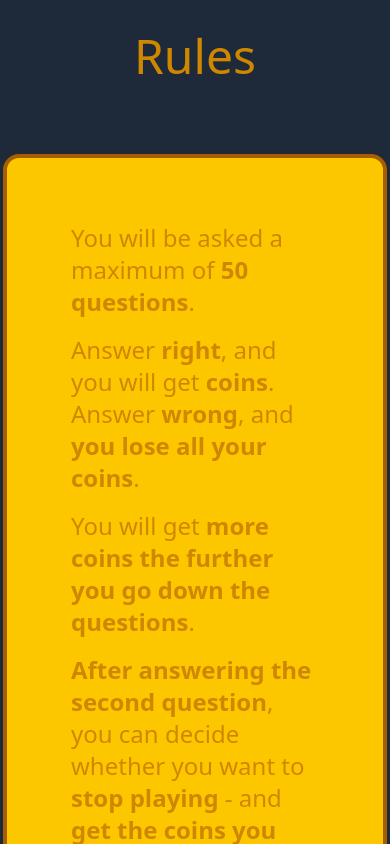
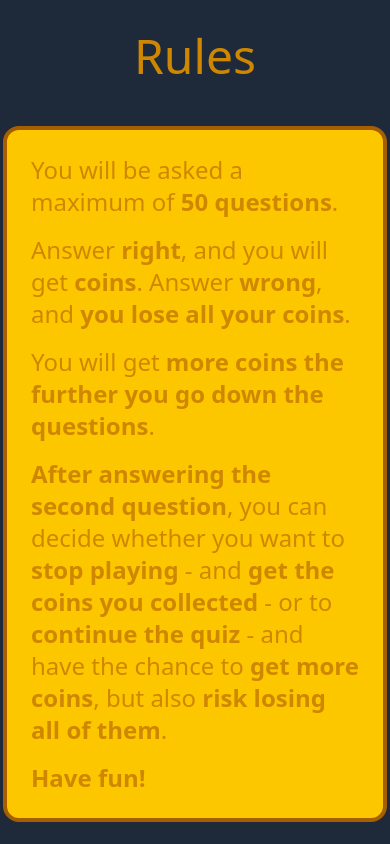
Before and after one commit to geri-szabo/react-quiz-game, a React (Vite) app: page /rules in a window 390 px wide. Shown: the top 844 px of the page. Built offline with nearby package versions, Linux system fonts and the light colour scheme.

Commit message:
Improved responsive layout for mobile on the Answer Screen and on the Rules screen.

```diff
--- a/src/components/AnswerScreen.jsx
+++ b/src/components/AnswerScreen.jsx
@@ -4,7 +4,7 @@ const AnswerScreen = ({ onNext, onStop, coins, answerCount }) => {
     return (
         <div className='bg-gray-800 h-screen w-screen select-none'>
             <div className={`border-green-500 border-4 bg-gray-600 p-4
-            rounded-4xl absolute top-1/2 left-1/2 -translate-x-1/2 -translate-y-1/2 h-1/2 w-1/2 grid ${answerCount > 1 ? "grid-rows-4" : "grid-rows-3"} text-2xl
+            rounded-4xl absolute top-1/2 left-1/2 -translate-x-1/2 -translate-y-1/2 h-1/2 w-3/4 grid ${answerCount > 1 ? "grid-rows-4" : "grid-rows-3"} text-2xl
             text-gray-200 font-medium text-center gap-2 animate-fade-in`}>
                 <h1 className='animate-fade-in-delayed'>Correct answer!</h1>
                 <div className='animate-fade-in-delayed grid'>
--- a/src/components/FinalScreen.jsx
+++ b/src/components/FinalScreen.jsx
@@ -38,8 +38,8 @@ const FinalScreen = ({ answers, stop }) => {
                     <div className="bg-gray-600 h-1/2 w-3/4 absolute top-1/2 left-1/2 -translate-x-1/2 -translate-y-1/2 p-4 text-2xl
                     grid text-center rounded-4xl border-2 border-orange-500 animate-fade-in">
                         <h1 className="text-orange-200 font-medium animate-fade-in-delayed">You stopped after question {answers}!</h1>
-                        <h1 className="text-orange-300 animate-fade-in-delayed">I know you would have been able to answer the next question too...</h1>
-                        <h1 className="text-yellow-200 animate-fade-in-delayed">Coins saved: {coins}</h1>
+                        <h1 className="text-orange-300 animate-fade-in-delayed lg:text-2xl xl:text-3xl">I know you would have been able to answer the next question too...</h1>
+                        <h1 className="text-yellow-200 animate-fade-in-delayed lg:text-2xl xl:text-3xl">Coins saved: {coins}</h1>
                         <div className="grid">
                             <button onClick={() => navigate("/")}
                             className="h-full w-full bg-yellow-500 text-gray-200 text-lg md:text-2xl lg:text-3xl xl:text-4xl font-medium rounded-2xl
--- a/src/components/Rules.jsx
+++ b/src/components/Rules.jsx
@@ -4,7 +4,7 @@ const Rules = () => {
       <div className="h-full min-w-sm max-w-screen text-yellow-600 grid grid-rows-[10%_90%] w-[75vw] lg:w-[65vw] gap-4">
         <h1 className="text-5xl lg:text-6xl animate-fade-in text-center">Rules</h1>
         <div className="bg-yellow-400 h-full max-h-fit rounded-2xl w-full
-        border-4 border-yellow-700 p-16 text-2xl flex flex-col justify-start gap-4 animate-fade-in-delayed">
+        border-4 border-yellow-700 p-6 sm:p-8 md:p-12 lg:p-16 text-2xl flex flex-col justify-start gap-4 animate-fade-in-delayed">
             <h3>You will be asked a maximum of <b>50 questions</b>.</h3>
             <h3>Answer <b>right</b>, and you will get <b>coins</b>. Answer <b>wrong</b>, and <b>you lose all your coins</b>.</h3>
             <h3>You will get <b>more coins the further you go down the questions</b>.</h3>
```
